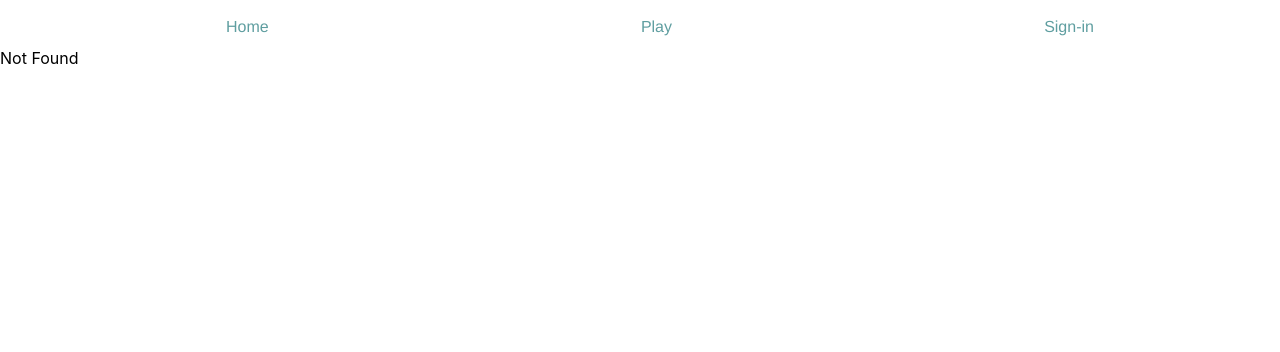
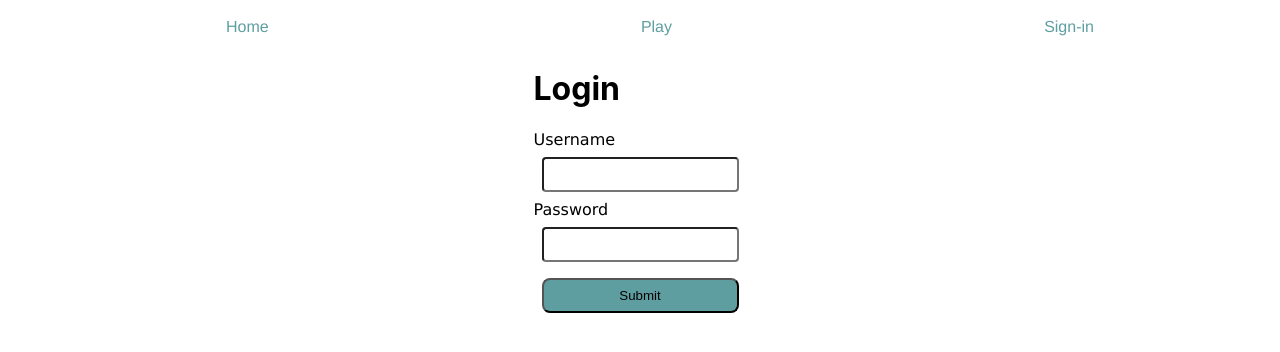
Before and after one commit to mmalotky/the-cave, a React (Create React App) app in the folder the-cave/: page /login in a window 1280 px wide. Before the commit this address had no page. Shown: the top 352 px of the page. Built offline with nearby package versions, Linux system fonts and the light colour scheme; the HTML template or start-up script is replaced by a standard one.

Commit message:
added home, login, notfound pages

```diff
--- a/the-cave/src/App.js
+++ b/the-cave/src/App.js
@@ -6,15 +6,19 @@ import {
 } from "react-router-dom";
 import GamePage from "./components/GameScreen/GamePage";
 import NavBar from "./components/NavBar";
+import NotFound from "./components/NotFound";
+import Home from "./components/Home"
+import Login from "./components/Login";
 
 function App() {
   return (
     <Router>
       <NavBar/>
       <Routes>
-        <Route index element={<div>Hello</div>}/>
+        <Route index element={<Home/>}/>
         <Route path="game" element={<GamePage/>}/>
-        <Route path="*" element={<div>Not Found</div>} />
+        <Route path="login" element={<Login/>}/>
+        <Route path="*" element={<NotFound/>} />
       </Routes>
     </Router>
   );
--- /dev/null
+++ b/the-cave/src/components/Displays.css
@@ -0,0 +1,7 @@
+.display {
+    padding: 1rem;
+    display: flex;
+    justify-content: center;
+    flex-direction: column;
+    align-items: center;
+}
--- /dev/null
+++ b/the-cave/src/components/Form.css
@@ -0,0 +1,27 @@
+.form-container {
+    display: flex;
+    align-items:center;
+    justify-content: center;
+}
+
+.form-class {
+    display: flex;
+    flex-direction: column;
+}
+
+.form-label {
+    font-family: 'Lucida Sans', 'Lucida Sans Regular', 'Lucida Grande', 'Lucida Sans Unicode', Geneva, Verdana, sans-serif;
+}
+
+.form-input {
+    padding: .5rem;
+    margin: .5rem;
+    border-radius: .25rem;
+}
+
+.form-submit {
+    padding: .5rem;
+    margin: .5rem;
+    border-radius: .5rem;
+    background-color: cadetblue;
+}
--- /dev/null
+++ b/the-cave/src/components/Home.js
@@ -0,0 +1,11 @@
+import "./Displays.css"
+
+function Home() {
+    return (
+        <div className="display">
+            <h1>Welcome to the Cave</h1>
+        </div>
+    )
+}
+
+export default Home;
--- /dev/null
+++ b/the-cave/src/components/Login.js
@@ -0,0 +1,18 @@
+import "./Form.css";
+
+function Login() {
+    return (
+        <div className="form-container">
+            <form className="form-class">
+                <h1>Login</h1>
+                <label className="form-label" htmlFor="username">Username</label>
+                <input className="form-input" id="username"/>
+                <label className="form-label" htmlFor="password">Password</label>
+                <input className="form-input" type="password" id="password"/>
+                <button className="form-submit">Submit</button>
+            </form>
+        </div>
+    );
+}
+
+export default Login;
--- /dev/null
+++ b/the-cave/src/components/NotFound.js
@@ -0,0 +1,12 @@
+import "./Displays.css";
+
+function NotFound() {
+    return (
+        <div className="display">
+            <h1>404</h1>
+            <p>Page Not Found</p>
+        </div>
+    );
+}
+
+export default NotFound;
```
